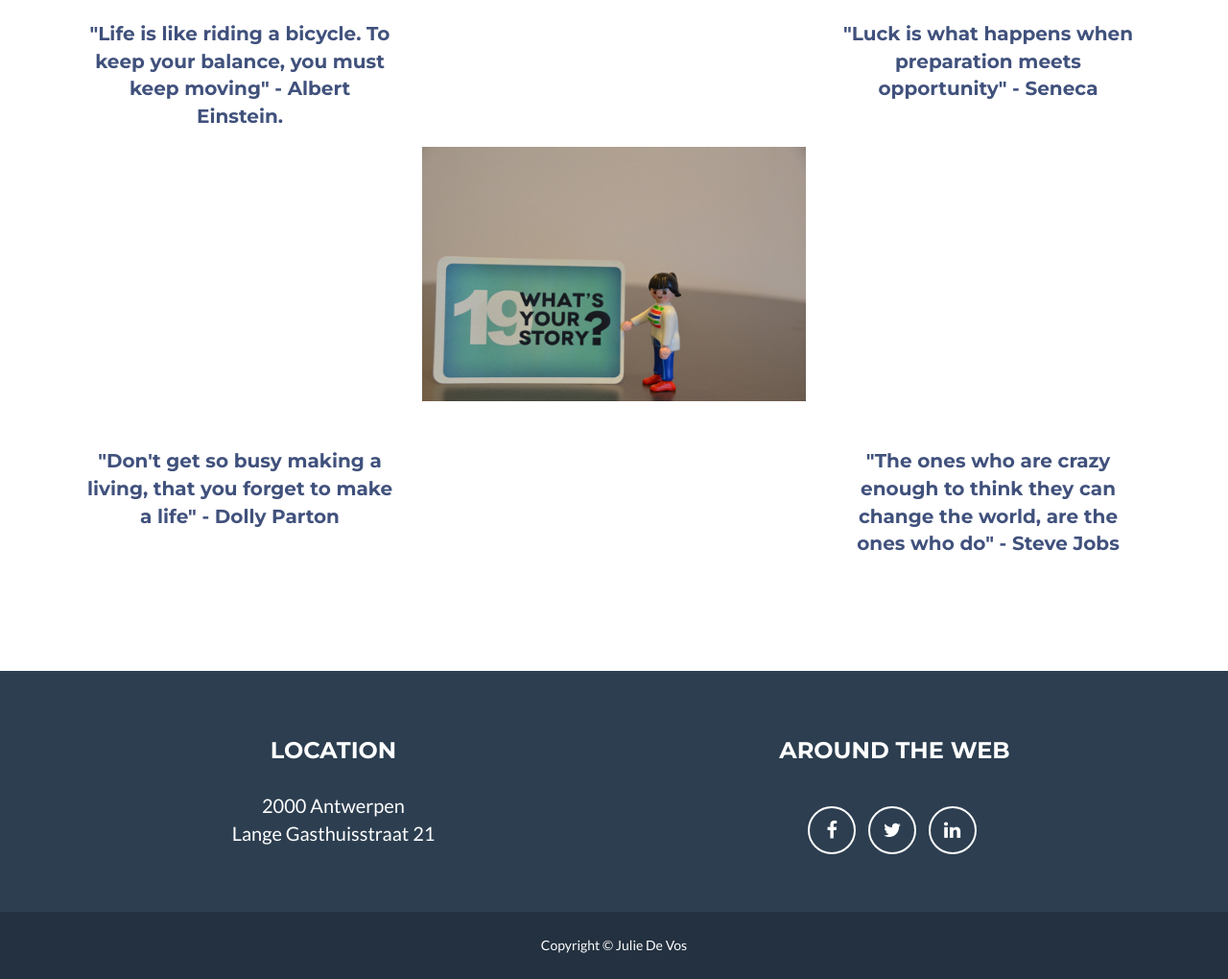
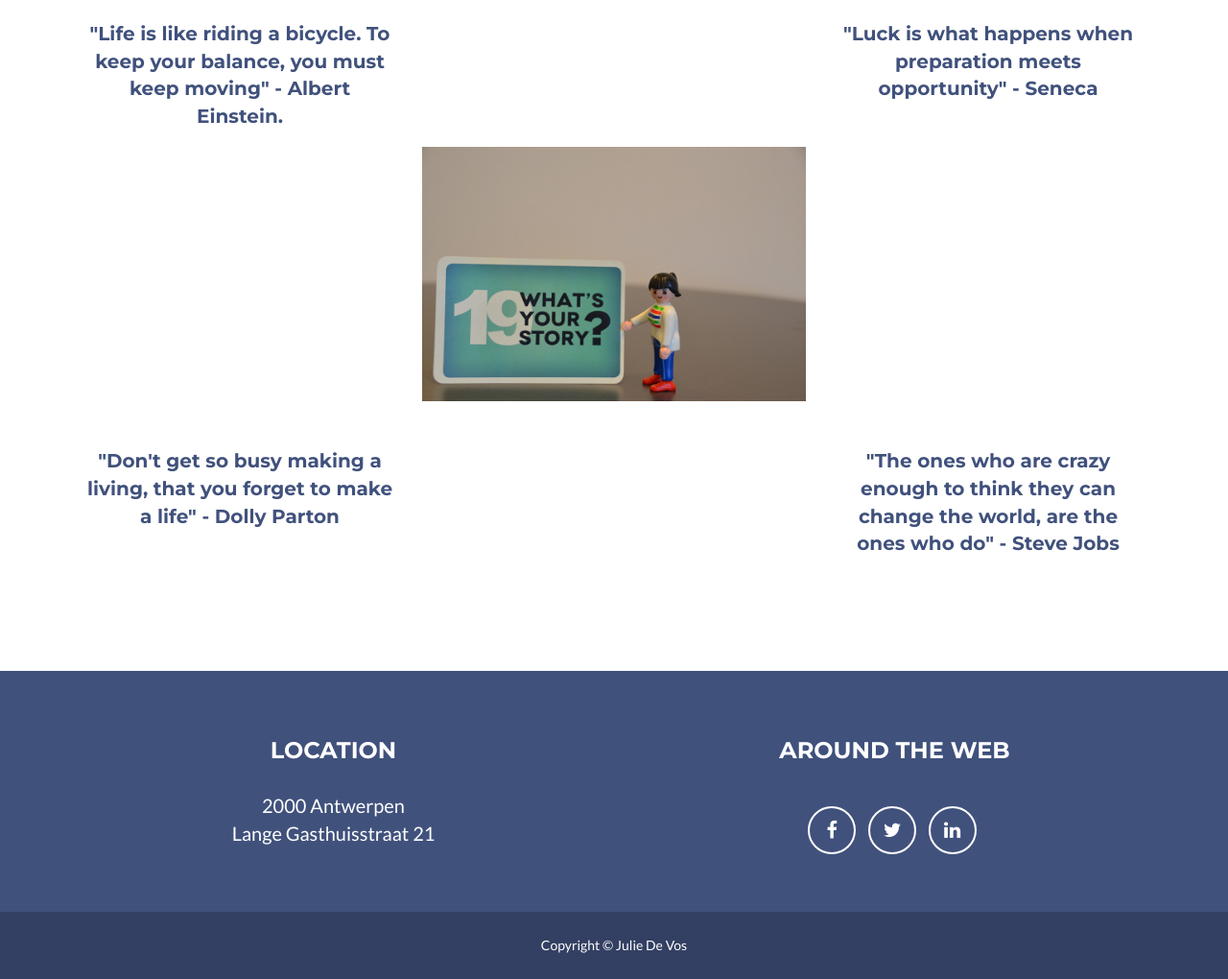
Before and after one commit to jtorfs01/jtorfs01.github.io, a website: page index.html in a window 1280 px wide. Shown: the part 1042-2062 px from the top of the page at 96% size. Drawn offline with nearby package versions, Linux system fonts and the light colour scheme.

Commit message:
Changed colors for footer

```diff
--- a/css/freelancer.css
+++ b/css/freelancer.css
@@ -320,14 +320,14 @@ footer h3 {
 }
 footer .footer-above {
   padding-top: 50px;
-  background-color: #2C3E50;
+  background-color: #40517C;
 }
 footer .footer-col {
   margin-bottom: 50px;
 }
 footer .footer-below {
   padding: 25px 0;
-  background-color: #233140;
+  background-color: #334063;
 }
 .btn-outline {
   color: white;
--- a/index.html
+++ b/index.html
@@ -243,7 +243,7 @@
                         <h3>Around the Web</h3>
                         <ul class="list-inline">
                             <li>
-                                <a href="https://www.facebook.com/julie.devos.98" target="_blank" class="btn-social btn-outline"><i class="fa fa-fw fa-facebook"></i></a>
+                                <a href="https://www.facebook.com/District.Antwerpen/?fref=ts" target="_blank" class="btn-social btn-outline"><i class="fa fa-fw fa-facebook"></i></a>
                             </li>
                             <li>
                                 <a href="https://twitter.com/Julie_Devos" target="_blank" class="btn-social btn-outline"><i class="fa fa-fw fa-twitter"></i></a>
```
